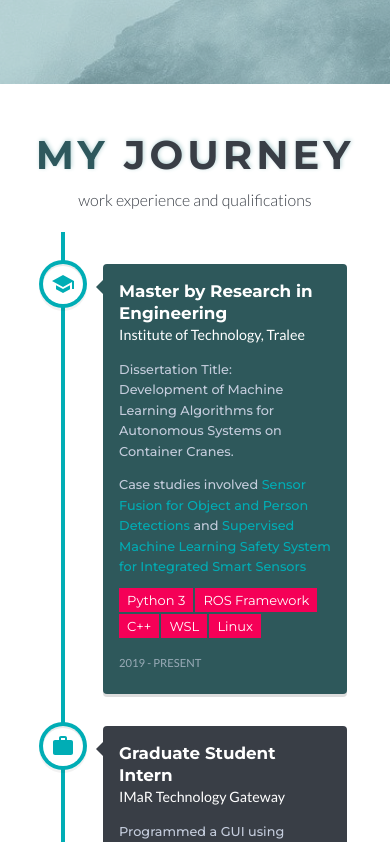
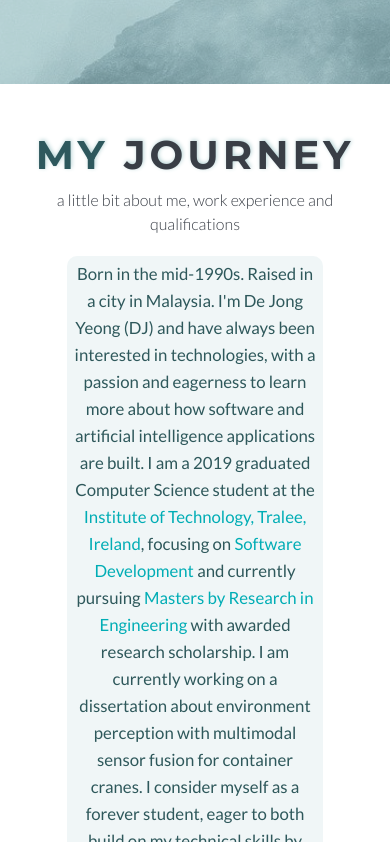
Before and after one commit to dejongyeong/web-portfolio, a React (Create React App) app: page / in a window 390 px wide. Shown: the part 942-1784 px from the top of the page. Built offline with nearby package versions, Linux system fonts and the light colour scheme.

Commit message:
about me moved to journey section

```diff
--- a/src/components/Contact.js
+++ b/src/components/Contact.js
@@ -36,8 +36,8 @@ const useStyle = makeStyles((theme) => ({
     },
   },
   content: {
-    width: '75%',
-    height: '90%',
+    width: '50%',
+    height: '80%',
     margin: '0 auto',
     position: 'relative',
     display: 'flex',
@@ -107,97 +107,33 @@ const useStyle = makeStyles((theme) => ({
   root: {
     flexGrow: 1,
   },
+  contact: {
+    width: '45%',
+    height: 'auto',
+    margin: '3% auto 0 auto',
+    border: '1px solid black',
+    color: '#222831',
+  },
   about: {
     width: '100%',
     margin: '0 auto',
     '& p': {
       fontFamily: 'Lato, sans-serif',
-      fontWeight: '300',
+      fontWeight: '400',
       fontSize: '1rem',
-      lineHeight: '27px',
-      color: '#fbfbfb',
       textAlign: 'center',
-    },
-    '& p:last-child': {
-      marginTop: '20px',
-      fontWeight: '400',
       color: '#c5cddd',
     },
-    '& a': {
-      textDecoration: 'none',
-      '& span': {
-        color: '#c5cddd',
-        fontWeight: '400',
-      },
-    },
-    '& a:hover': {
-      textDecoration: 'underline',
-      textDecorationColor: '#c5cddd',
-    },
-  },
-  contact: {
-    width: '50%',
-    height: 'auto',
-    margin: '3.5% auto 0 auto',
-    border: '1px solid black',
-    color: '#222831',
   },
 }));
 
 function About() {
   return (
-    <>
-      <Typography variant="body1">
-        Born in the mid-1990s. Raised in a city in Malaysia. I'm De Jong Yeong
-        (DJ) and have always been interested in technologies, with a passion and
-        eagerness to learn more about how software and artificial intelligence
-        applications are built. I am a 2019 graduated Computer Science student
-        at the{' '}
-        <a
-          href="https://www.ittralee.ie/en/"
-          target="_blank"
-          rel="noopener noreferrer"
-        >
-          <span>Institute of Technology, Tralee, Ireland</span>
-        </a>
-        , focusing on{' '}
-        <a
-          href="http://www.ittralee.ie/en/InformationAbout/Courses/SchoolofBusinessComputingandHumanities/Computing/TL810-BScHonsinComputingSoftwareDevelopment/"
-          target="_blank"
-          rel="noopener noreferrer"
-        >
-          <span>Software Development</span>
-        </a>{' '}
-        and currently pursuing{' '}
-        <a
-          href="http://www.ittralee.ie/en/InformationAbout/Courses/HigherDiplomaandPostgraduateStudies/FullorPart-timeResearchPostgraduateProgrammes/"
-          target="_blank"
-          rel="noopener noreferrer"
-        >
-          <span>Masters by Research in Engineering</span>
-        </a>{' '}
-        with awarded research scholarship. I am currently working on a
-        dissertation about environment perception with multimodal sensor fusion
-        for container cranes. I consider myself as a forever student, eager to
-        both build on my technical skills by building side projects and stay in
-        tune with the latest technologies through Medium, LinkedIn and YouTube.
-        I cannot say with 100% confidence where I see myself in five years or
-        what my big career goal is, due to fast-changing world of technology and
-        does not have enough professional experience to be certain about such
-        things. However, I know that I can provide a fresh take and an
-        extraordinary approach to every project. I am always open to challenges
-        and constructive feedbacks and I would like to become a team player and
-        dedicate my skills and talents to develop high-quality and unique
-        projects. When I am not coding or stay in tune with new technologies, I
-        enjoy playing chess and online games with friends - a great way to boost
-        teamwork, unwind, de-stress and keep the mind sharp.
-      </Typography>
-      <Typography variant="body1">
-        Although I'm currently in full-time position of my postgraduate
-        research, my inbox is always open. Whether you have a question or just
-        want to say hello, i'll try my best to get back to you!!
-      </Typography>
-    </>
+    <Typography variant="body1">
+      Although I'm currently in full-time position of my postgraduate research,
+      my inbox is always open. Whether you have a question or just want to say
+      hello, i'll try my best to get back to you!!
+    </Typography>
   );
 }
 
--- a/src/components/Experience.js
+++ b/src/components/Experience.js
@@ -12,7 +12,7 @@ const useStyles = makeStyles((theme) => ({
     display: 'flex',
   },
   expContainer: {
-    width: '90%',
+    width: '80%',
     [theme.breakpoints.down('md')]: {
       width: '85%',
     },
@@ -53,9 +53,14 @@ const useStyles = makeStyles((theme) => ({
       fontFamily: 'Lato, sans-serif',
       textTransform: 'lowercase',
     },
-    marginBottom: '3%',
-    [theme.breakpoints.down('sm')]: {
-      marginTop: '7%',
+    marginBottom: '2%',
+    [theme.breakpoints.down('xl')]: {
+      marginBottom: '3%',
+    },
+    [theme.breakpoints.down('lg')]: {
+      marginBottom: '4%',
+    },
+    [theme.breakpoints.down('md')]: {
       marginBottom: '6%',
     },
   },
@@ -78,7 +83,93 @@ const useStyles = makeStyles((theme) => ({
       fontSize: '0.8rem',
     },
   },
+  about: {
+    width: '80%',
+    margin: '0 auto 1% auto',
+    [theme.breakpoints.down('xl')]: {
+      marginBottom: '3%',
+    },
+    [theme.breakpoints.down('lg')]: {
+      marginBottom: '5%',
+    },
+    [theme.breakpoints.down('md')]: {
+      margin: '0 auto 7% auto',
+    },
+    '& p': {
+      fontFamily: 'Lato, sans-serif',
+      fontWeight: '400',
+      fontSize: '1.05rem',
+      lineHeight: '27px',
+      color: '#2e585b',
+      textAlign: 'center',
+    },
+    '& a': {
+      textDecoration: 'none',
+      '& span': {
+        color: '#00adb5',
+      },
+    },
+    '& a:hover': {
+      textDecoration: 'underline',
+      textDecorationColor: '#2e585b',
+    },
+    backgroundColor: 'rgba(182, 211, 213, 0.2)',
+    padding: '1.5%',
+    borderRadius: '10px',
+  },
 }));
+
+function About() {
+  return (
+    <>
+      <Typography variant="body1">
+        Born in the mid-1990s. Raised in a city in Malaysia. I'm De Jong Yeong
+        (DJ) and have always been interested in technologies, with a passion and
+        eagerness to learn more about how software and artificial intelligence
+        applications are built. I am a 2019 graduated Computer Science student
+        at the{' '}
+        <a
+          href="https://www.ittralee.ie/en/"
+          target="_blank"
+          rel="noopener noreferrer"
+        >
+          <span>Institute of Technology, Tralee, Ireland</span>
+        </a>
+        , focusing on{' '}
+        <a
+          href="http://www.ittralee.ie/en/InformationAbout/Courses/SchoolofBusinessComputingandHumanities/Computing/TL810-BScHonsinComputingSoftwareDevelopment/"
+          target="_blank"
+          rel="noopener noreferrer"
+        >
+          <span>Software Development</span>
+        </a>{' '}
+        and currently pursuing{' '}
+        <a
+          href="http://www.ittralee.ie/en/InformationAbout/Courses/HigherDiplomaandPostgraduateStudies/FullorPart-timeResearchPostgraduateProgrammes/"
+          target="_blank"
+          rel="noopener noreferrer"
+        >
+          <span>Masters by Research in Engineering</span>
+        </a>{' '}
+        with awarded research scholarship. I am currently working on a
+        dissertation about environment perception with multimodal sensor fusion
+        for container cranes. I consider myself as a forever student, eager to
+        both build on my technical skills by building side projects and stay in
+        tune with the latest technologies through Medium, LinkedIn and YouTube.
+        I cannot say with 100% confidence where I see myself in five years or
+        what my big career goal is, due to fast-changing world of technology and
+        does not have enough professional experience to be certain about such
+        things. However, I know that I can provide a fresh take and an
+        extraordinary approach to every project. I am always open to challenges
+        and constructive feedbacks and I would like to become a team player and
+        dedicate my skills and talents to develop high-quality and unique
+        projects. When I am not coding or stay in tune with new technologies, I
+        enjoy playing chess and online games with friends - a great way to boost
+        teamwork, unwind, de-stress and keep the mind sharp.
+      </Typography>
+    </>
+  );
+}
 
 // timeline from: https://www.npmjs.com/package/react-vertical-timeline-component
 function Experience() {
@@ -92,8 +183,11 @@ function Experience() {
             My <span>Journey</span>
           </Typography>
           <Typography variant="body1">
-            Work Experience and Qualifications
+            A little bit about me, Work Experience and Qualifications
           </Typography>
+        </div>
+        <div className={classes.about}>
+          <About />
         </div>
         <div className={classes.timeline}>
           <Timeline />
```
